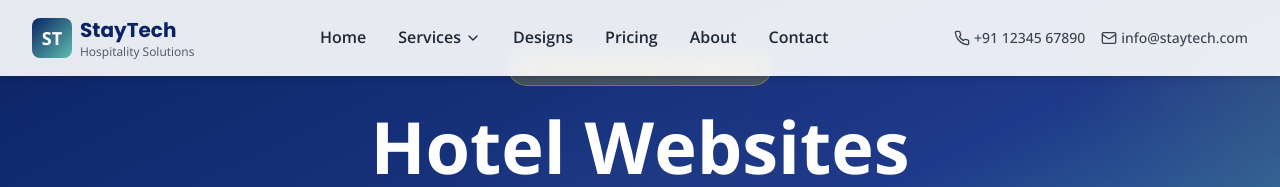
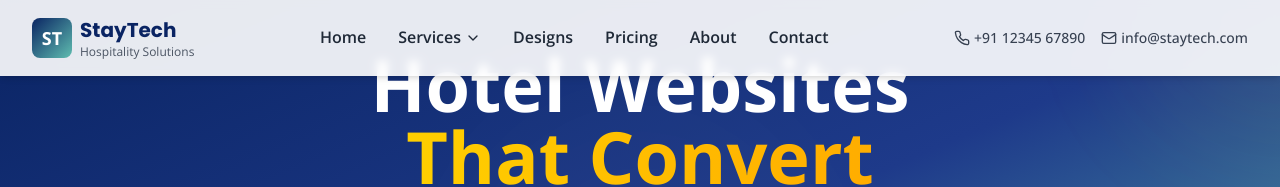
Before and after one commit to jayleenkidd/st7c, a React (Vite) app: page / in a window 1280 px wide. Shown: the top 187 px of the page. Built offline with nearby package versions, Linux system fonts and the light colour scheme.

Commit message:
Remove the grey badge from hero section

```diff
--- a/src/components/Hero.tsx
+++ b/src/components/Hero.tsx
@@ -115,12 +115,6 @@ const Hero: React.FC = () => {
 
         {/* Main Hero Content */}
         <div className="relative z-10 max-w-7xl mx-auto px-4 sm:px-6 lg:px-8 py-12 text-center">
-          {/* Premium Badge */}
-          <div className="inline-flex items-center space-x-2 bg-[#FFD700]/20 backdrop-blur-md border border-[#FFD700]/30 rounded-full px-4 py-2 mb-6 animate-fadeIn">
-            <Shield className="w-4 h-4 text-[#FFD700]" />
-            <span className="text-[#FFD700] text-sm font-medium">No Advance Payment Required</span>
-          </div>
-
           {/* Main Headline */}
           <h1 className="text-4xl sm:text-5xl md:text-6xl lg:text-7xl font-extrabold text-white mb-4 leading-tight animate-fadeIn">
             <span className="block">Hotel Websites</span>
```
